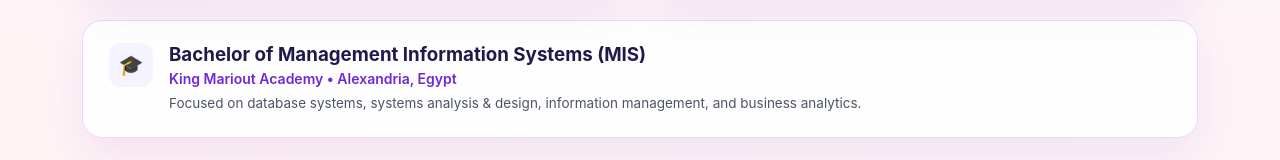
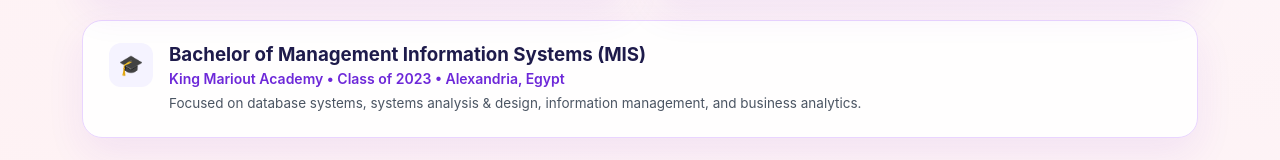
Before and after one commit to abdallahmgdy21-dot/Abdallah-Magdy-portfolio, a plain HTML site: page index.html in a window 1280 px wide. Shown: the part 3207-3367 px from the top of the page. Drawn offline with Linux system fonts and the light colour scheme.

Commit message:
Update index.html

```diff
--- a/index.html
+++ b/index.html
@@ -1023,7 +1023,7 @@
         <div>
           <h3>Bachelor of Management Information Systems (MIS)</h3>
           <p style="color: var(--primary); font-weight: 600; font-size: 14px; margin-top: 4px;">
-            King Mariout Academy &bull; Alexandria, Egypt
+            King Mariout Academy &bull; Class of 2023 &bull; Alexandria, Egypt
           </p>
           <p style="color: var(--text-muted); font-size: 13.5px; margin-top: 6px; line-height: 1.6;">
             Focused on database systems, systems analysis &amp; design, information management, and business analytics.
```
